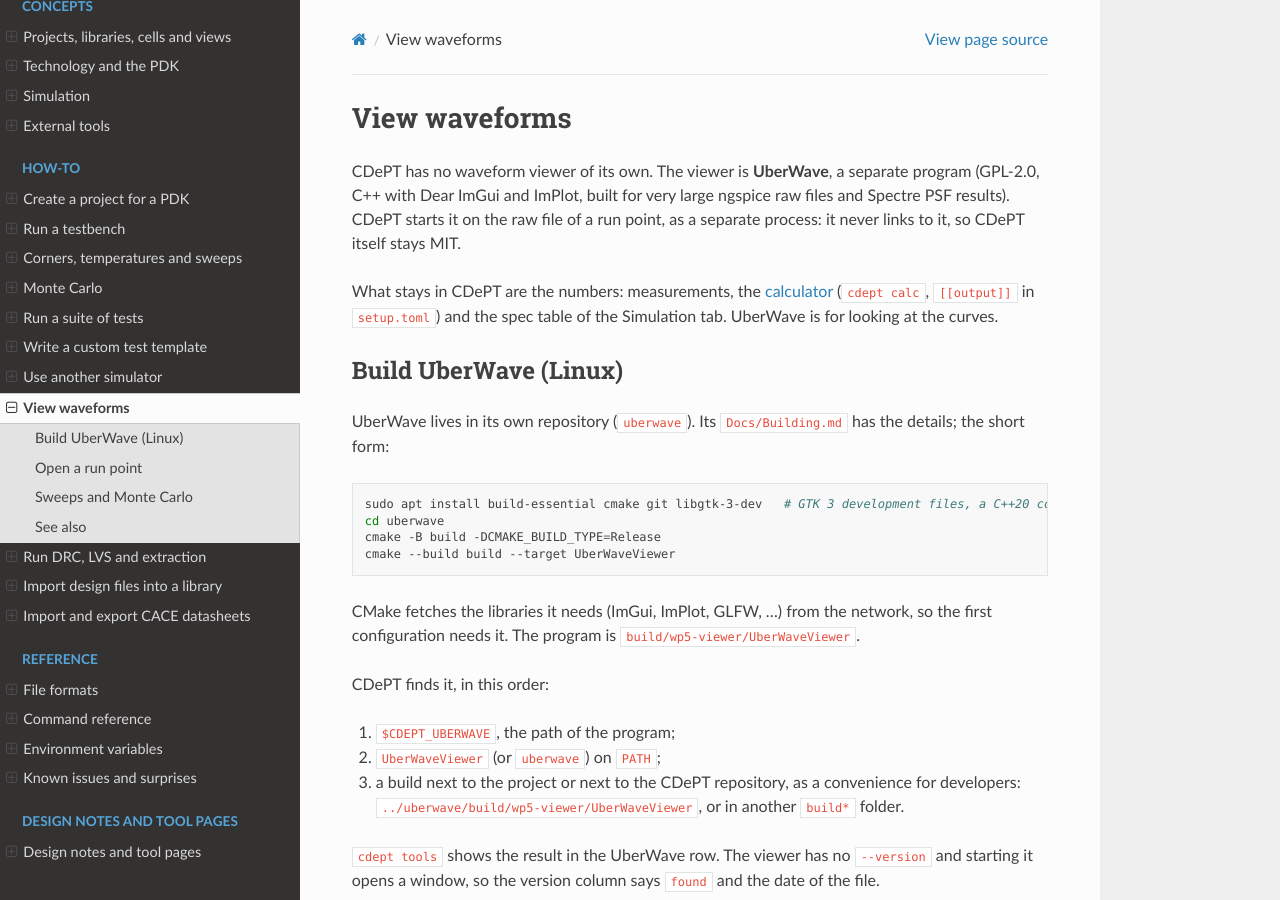
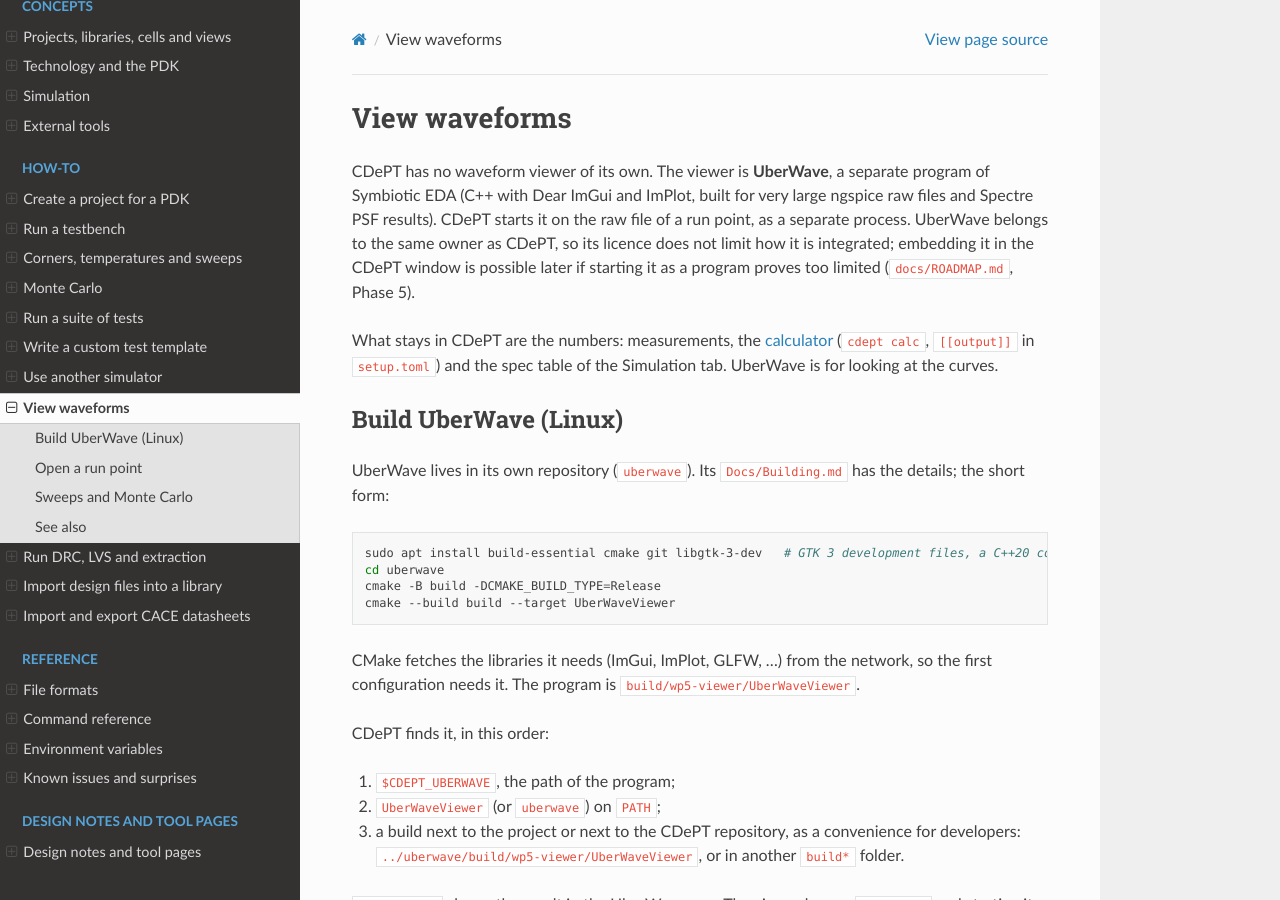
Before and after one commit to ckdur/cdept, a Sphinx documentation site: the page built from docs/howto/view-waveforms.md, in a window 1280 px wide and 900 px high. Built offline with Sphinx 7.4.7 and the Read the Docs theme 3.1.0, drawn with Linux system fonts in a browser that asks for light colours.

Commit message:
UberWave: same owner as CDePT, its licence does not limit the integration; embedding stays possible (SYMBI-75)
Co-Authored-By: Claude Sonnet 5.5 <noreply@anthropic.com>

```diff
--- a/docs/howto/view-waveforms.md
+++ b/docs/howto/view-waveforms.md
@@ -1,9 +1,11 @@
 # View waveforms
 
 CDePT has no waveform viewer of its own. The viewer is **UberWave**, a separate program
-(GPL-2.0, C++ with Dear ImGui and ImPlot, built for very large ngspice raw files and Spectre
-PSF results). CDePT starts it on the raw file of a run point, as a separate process: it
-never links to it, so CDePT itself stays MIT.
+of Symbiotic EDA (C++ with Dear ImGui and ImPlot, built for very large ngspice raw files
+and Spectre PSF results). CDePT starts it on the raw file of a run point, as a separate
+process. UberWave belongs to the same owner as CDePT, so its licence does not limit how it
+is integrated; embedding it in the CDePT window is possible later if starting it as a
+program proves too limited (`docs/ROADMAP.md`, Phase 5).
 
 What stays in CDePT are the numbers: measurements, the [calculator](../CALC.md)
 (`cdept calc`, `[[output]]` in `setup.toml`) and the spec table of the Simulation tab. UberWave
```
Also changed, not shown: docs/ROADMAP.md (+1 -1 lines), docs/tools.md (+1 -1 lines), 1 other file.
